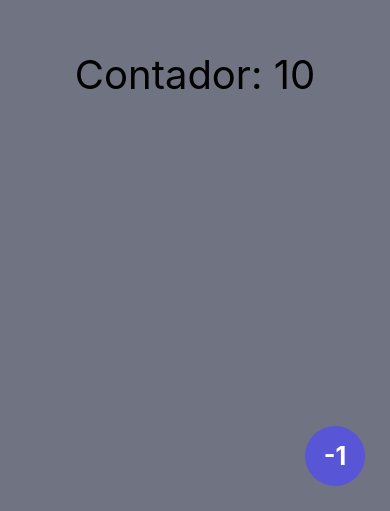
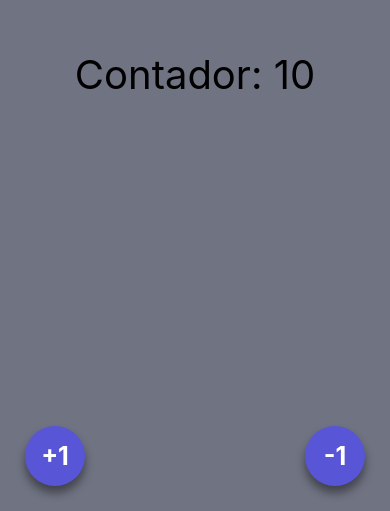
Before and after one commit to Yeison2020/Creating-Customshooks-react-native, a React Native app: screen / in a window 390 px wide. Shown: the part 333-844 px from the top of the page. Built offline with nearby package versions, Linux system fonts and the light colour scheme.

Commit message:
Added shadow

```diff
--- a/src/components/Fab.tsx
+++ b/src/components/Fab.tsx
@@ -2,12 +2,17 @@ import React from 'react';
 import {View, Text, TouchableOpacity, StyleSheet} from 'react-native';
 interface Props {
   title: string;
+  position?: 'br' | 'bl';
+  onPress: () => void;
 }
-const Fab = ({title}: Props) => {
+const Fab = ({title, onPress, position = 'br'}: Props) => {
   return (
     <TouchableOpacity
-      style={styles.fabLocationBL}
-      onPress={() => console.log('click')}>
+      style={[
+        styles.fabLocation,
+        position === 'bl' ? styles.left : styles.right,
+      ]}
+      onPress={onPress}>
       <View style={styles.fab}>
         <Text style={styles.fabText}>{title}</Text>
       </View>
@@ -34,16 +39,16 @@ const styles = StyleSheet.create({
     marginBottom: 10,
     padding: 15,
   },
-  fabLocationR: {
+
+  fabLocation: {
     position: 'absolute',
     bottom: 25,
+  },
+  right: {
+    right: 25,
+  },
+  left: {
     left: 25,
-  },
-
-  fabLocationBL: {
-    position: 'absolute',
-    bottom: 25,
-    right: 25,
   },
   fab: {
     backgroundColor: '#5856D6',
@@ -51,6 +56,15 @@ const styles = StyleSheet.create({
     height: 60,
     borderRadius: 100,
     justifyContent: 'center',
+    shadowColor: '#000',
+    shadowOffset: {
+      width: 0,
+      height: 7,
+    },
+    shadowOpacity: 0.43,
+    shadowRadius: 9.51,
+
+    elevation: 15,
   },
 
   fabText: {
--- a/src/screens/App.tsx
+++ b/src/screens/App.tsx
@@ -1,7 +1,6 @@
 import React from 'react';
 // import HolaMundoScreen from './src/screens/HolaMundoScreen';
-import CounterScreen from './src/screens/CounterScreen';
-
+import CounterScreen from './CounterScreen';
 const App = () => {
   return <CounterScreen />;
 };
--- a/src/screens/CounterScreen.tsx
+++ b/src/screens/CounterScreen.tsx
@@ -7,7 +7,12 @@ const CounterScreen = () => {
   return (
     <View style={styles.container}>
       <Text style={styles.title}>Contador: {counter}</Text>
-      <Fab title="-1" />
+      <Fab title="-1" onPress={() => setCounter(curr => curr - 1)} />
+      <Fab
+        title="+1"
+        onPress={() => setCounter(curr => curr + 1)}
+        position="bl"
+      />
 
       {/* <TouchableOpacity
         style={styles.fabLocationR}
```
